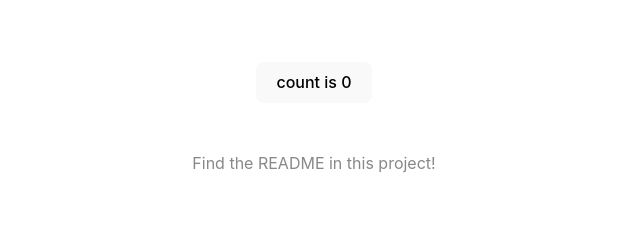
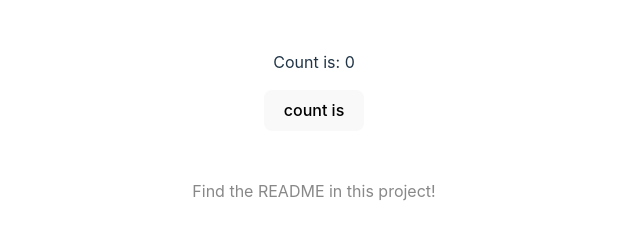
Before and after one commit to Felisong/cpnt-260-hello-vanilla-starter-main, a plain HTML site: page index.html in a window 1280 px wide. Shown: the part 427-666 px from the top of the page, without its empty margins (326-966 px from the left). Drawn offline with Linux system fonts and the light colour scheme.

Commit message:
moved coount is text from js to html

```diff
--- a/index.html
+++ b/index.html
@@ -35,6 +35,7 @@
         </a>
         <h1>Hello Vanilla</h1>
         <div class="card">
+          <p>Count is: <span id="counter">0</span></p>
           <button id="counter" type="button">count is</button>
         </div>
         <p class="read-the-docs">Find the README in this project!</p>
--- a/js/counter.js
+++ b/js/counter.js
@@ -3,10 +3,10 @@ function setupCounter(element) {
   const setCounter = (count) => {
     counter = count;
 
-    element.innerHTML = `count is ${counter}`;
-  }
-  element.addEventListener('click', () => setCounter(counter + 1))
-  setCounter(0)
+    element.querySelector("span").textContent = counter;
+  };
+  element.addEventListener("click", () => setCounter(counter + 1));
+  setCounter(0);
 }
 
-setupCounter(document.querySelector('#counter'));
+setupCounter(document.querySelector("#counter"));
```
